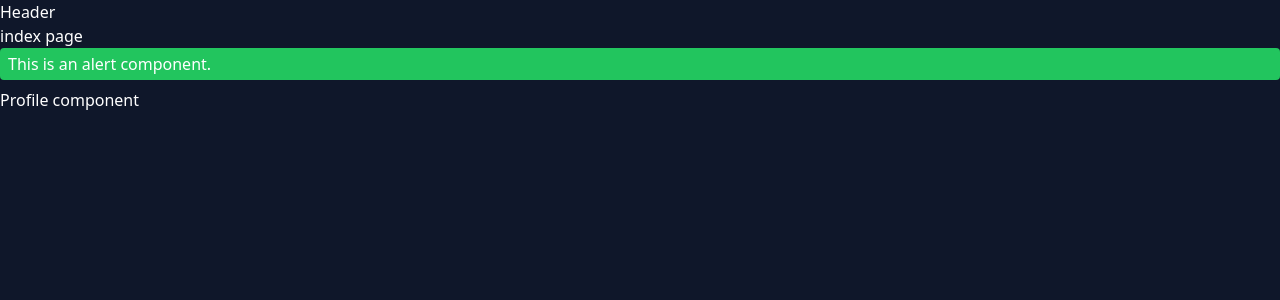
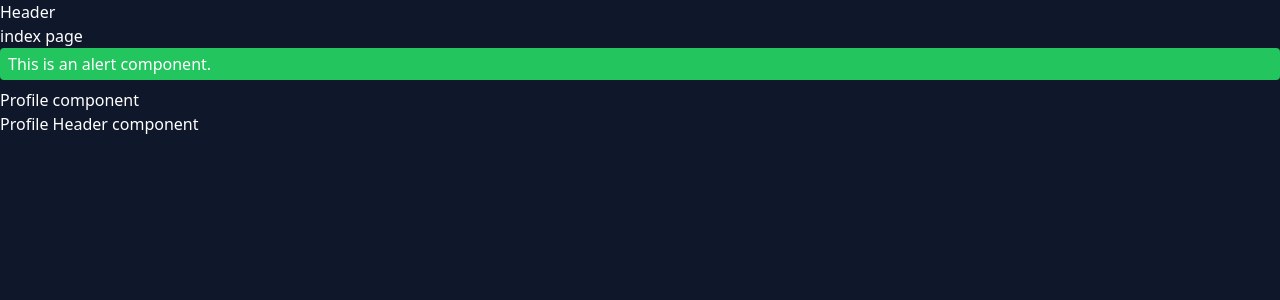
Before and after one commit to freemonic/nuxt3-e1, a Nuxt app: page / in a window 1280 px wide. Shown: the top 300 px of the page. Built offline with nearby package versions, Linux system fonts and the light colour scheme.

Commit message:
Created Profile/Header component.

```diff
--- /dev/null
+++ b/components/Profile/Header/index.vue
@@ -0,0 +1,9 @@
+<script setup></script>
+
+<template>
+    <div class="ProfileHeader">
+        Profile Header component
+    </div>
+</template>
+
+<style lang="scss"></style>
--- a/components/Profile/index.vue
+++ b/components/Profile/index.vue
@@ -2,6 +2,7 @@
 
 <template>
     <div class="Profile">Profile component</div>
+    <div><ProfileHeader /></div>
 </template>
 
 <style lang="scss"></style>
```
